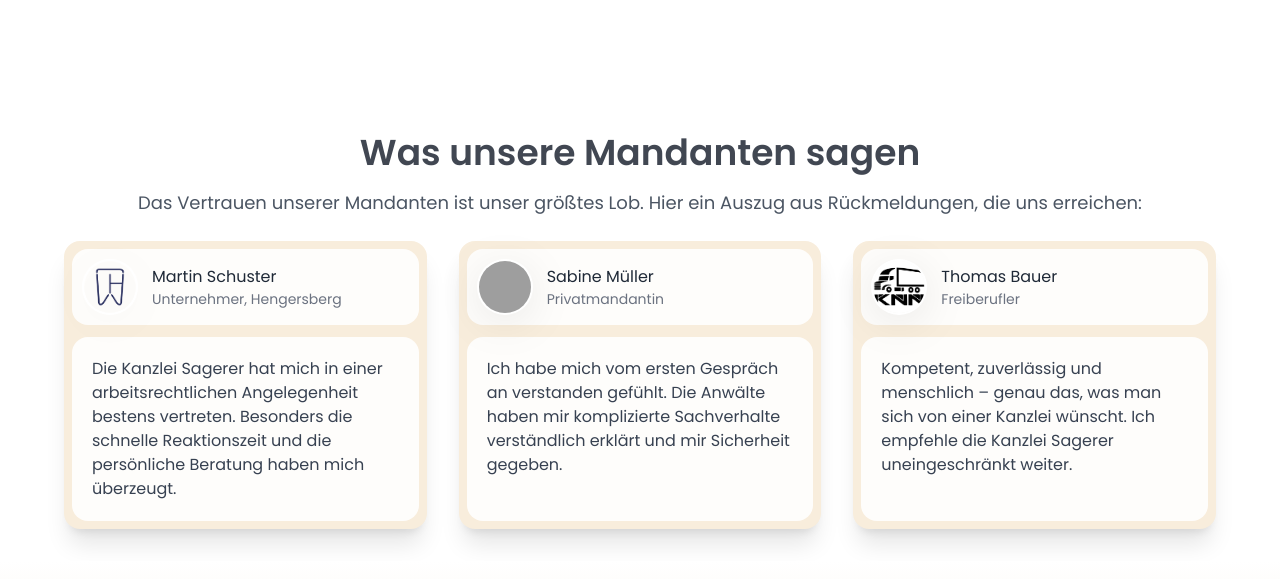
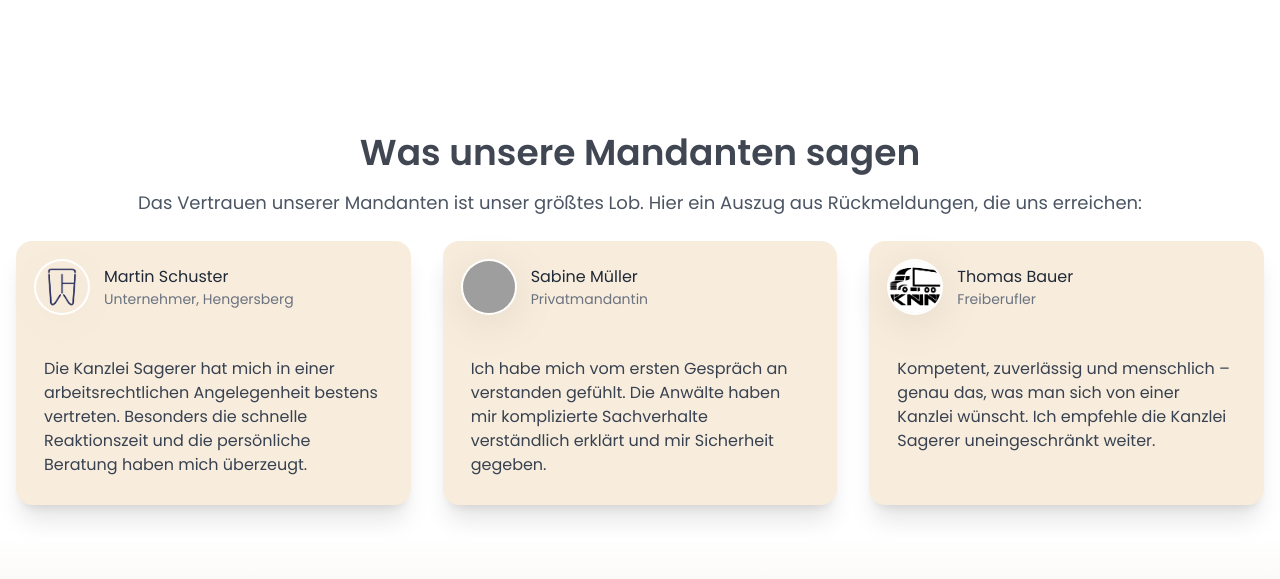
Before and after one commit to SirMelo01/SteuerkanzleiSagerer, a website: page index.html in a window 1280 px wide. Shown: the part 3320-3899 px from the top of the page. Drawn offline with Linux system fonts and the light colour scheme; grey boxes are pictures that could not be loaded.

Commit message:
asdfasdf

```diff
--- a/index.html
+++ b/index.html
@@ -342,7 +342,7 @@
 
 
         <section class="relative py-28 px-4">
-            <div class="wrapper max-w-6xl mx-auto">
+            <div class="wrapper max-w-7xl mx-auto">
               <div>
                 <div class="text-center">
                   <h2 class="text-4xl font-semibold text-[#414752]">Was unsere Mandanten sagen</h2>
@@ -356,7 +356,7 @@
 
                   <!-- Testimonial 1 -->
                   <div class="flex flex-col hover:border-primary-200 rounded-2xl shadow-xl bg-[#F8EDDC] p-2 transition dark:border-gray-800 dark:bg-white/5 dark:hover:border-white/10">
-                    <div class="mb-3 flex items-center rounded-2xl bg-white/90 p-3 dark:bg-white/[0.03]">
+                    <div class="mb-3 flex items-center rounded-2xl bg-[#F8EDDC] p-3 dark:bg-white/[0.03]">
                       <div>
                         <img src="img/Logo/Logo_.png" alt="Ralph Edwards" class="mr-4 h-[52px] w-[52px] rounded-full ring-2 ring-white drop-shadow-[0_8px_20px_rgba(0,0,0,0.08)] dark:ring-gray-700" />
                       </div>
@@ -365,14 +365,14 @@
                         <p class="text-sm text-gray-500 dark:text-gray-400">Unternehmer, Hengersberg</p>
                       </div>
                     </div>
-                    <div class="rounded-2xl bg-white/90 p-5 dark:bg-white/[0.03] flex-1">
+                    <div class="rounded-2xl bg-[#F8EDDC] p-5 dark:bg-white/[0.03] flex-1">
                       <p class="text-base leading-6 text-gray-700 dark:text-gray-400">Die Kanzlei Sagerer hat mich in einer arbeitsrechtlichen Angelegenheit bestens vertreten. Besonders die schnelle Reaktionszeit und die persönliche Beratung haben mich überzeugt.</p>
                     </div>
                   </div>
 
                   <!-- Testimonial 2 -->
                   <div class="flex flex-col hover:border-primary-200 rounded-2xl shadow-xl bg-[#F8EDDC] p-2 transition dark:border-gray-800 dark:bg-white/5 dark:hover:border-white/10">
-                    <div class="mb-3 flex items-center rounded-2xl bg-white/90 p-3 dark:bg-white/[0.03]">
+                    <div class="mb-3 flex items-center rounded-2xl bg-[#F8EDDC] p-3 dark:bg-white/[0.03]">
                       <div>
                         <img src="https://static.vecteezy.com/ti/gratis-vektor/p1/43206504-platzhalter-logo-design-vorlage-vektor.jpg" alt="Ralph Edwards" class="mr-4 h-[52px] w-[52px] rounded-full ring-2 ring-white drop-shadow-[0_8px_20px_rgba(0,0,0,0.08)] dark:ring-gray-700" />
                       </div>
@@ -381,14 +381,14 @@
                         <p class="text-sm text-gray-500 dark:text-gray-400">Privatmandantin</p>
                       </div>
                     </div>
-                    <div class="rounded-2xl bg-white/90 p-5 dark:bg-white/[0.03] flex-1">
+                    <div class="rounded-2xl bg-[#F8EDDC] p-5 dark:bg-white/[0.03] flex-1">
                       <p class="text-base leading-6 text-gray-700 dark:text-gray-400">Ich habe mich vom ersten Gespräch an verstanden gefühlt. Die Anwälte haben mir komplizierte Sachverhalte verständlich erklärt und mir Sicherheit gegeben.</p>
                     </div>
                   </div>
 
                   <!-- Testimonial 3 -->
                   <div class="flex flex-col hover:border-primary-200 rounded-2xl shadow-xl bg-[#F8EDDC] p-2 transition">
-                    <div class="mb-3 flex items-center rounded-2xl bg-white/90 p-3 dark:bg-white/[0.03]">
+                    <div class="mb-3 flex items-center rounded-2xl bg-[#F8EDDC] p-3 dark:bg-white/[0.03]">
                       <div>
                         <img src="img/Logo/KNN-LOGO.jpg" alt="Ralph Edwards" class="mr-4 h-[52px] w-[52px] rounded-full ring-2 ring-white drop-shadow-[0_8px_20px_rgba(0,0,0,0.08)] dark:ring-gray-700" />
                       </div>
@@ -397,7 +397,7 @@
                         <p class="text-sm text-gray-500 dark:text-gray-400">Freiberufler</p>
                       </div>
                     </div>
-                    <div class="rounded-2xl bg-white/90 p-5 dark:bg-white/[0.03] flex-1">
+                    <div class="rounded-2xl bg-[#F8EDDC] p-5 dark:bg-white/[0.03] flex-1">
                       <p class="text-base leading-6 text-gray-700 dark:text-gray-400">Kompetent, zuverlässig und menschlich – genau das, was man sich von einer Kanzlei wünscht. Ich empfehle die Kanzlei Sagerer uneingeschränkt weiter.</p>
                     </div>
                   </div>
```
